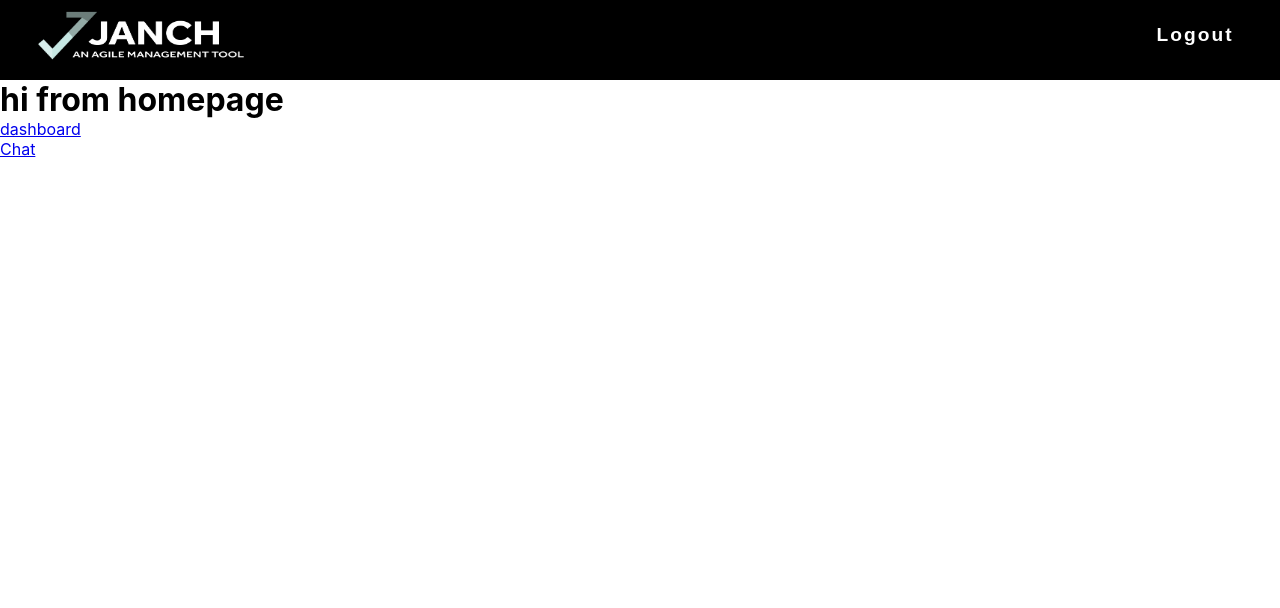
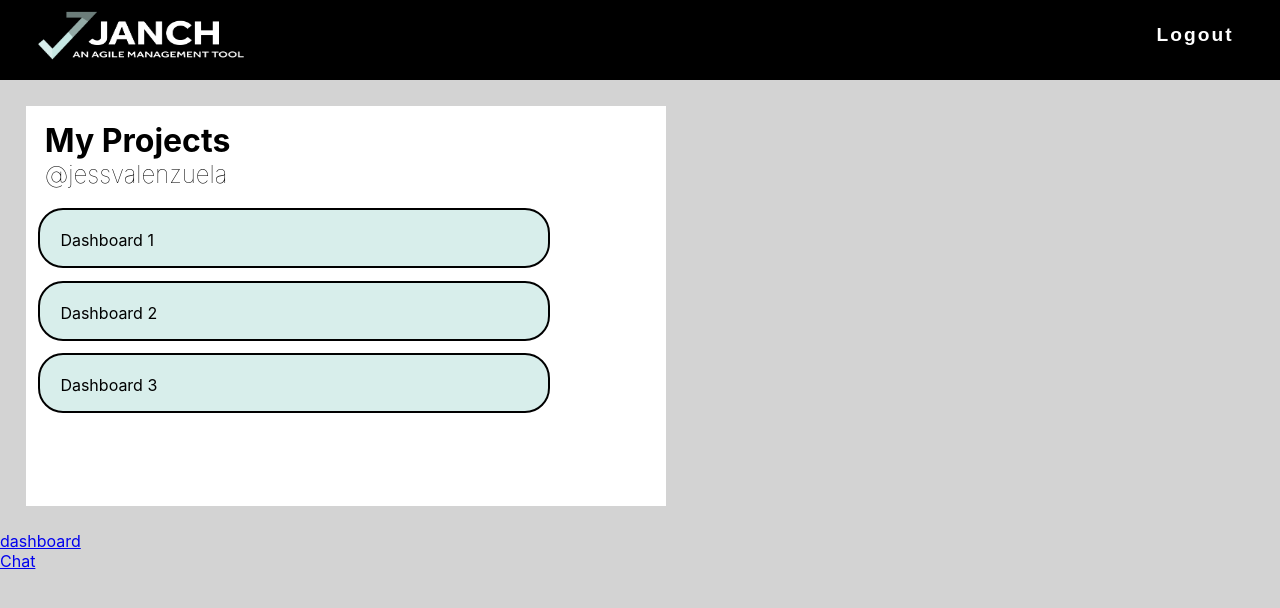
Before and after one commit to arad10/cs554, a React (Create React App) app in the folder client/: page / in a window 1280 px wide. Shown: the top 608 px of the page. Built offline with nearby package versions, Linux system fonts and the light colour scheme.

Commit message:
started home front-end

```diff
--- a/client/package.json
+++ b/client/package.json
@@ -13,6 +13,7 @@
     "react-router-dom": "^5.2.0",
     "react-scripts": "4.0.0",
     "scss": "^0.2.4",
+    "styled-components": "^5.2.1",
     "web-vitals": "^0.2.4"
   },
   "scripts": {
--- a/client/src/App.js
+++ b/client/src/App.js
@@ -1,5 +1,5 @@
 import './App.scss';
-import Home from "./components/Home"
+import Home from "./components/Home/Home"
 import Login from "./components/Login"
 import Dashboard from "./components/Dashboard"
 import Chat from "./components/Chat"
--- a/client/src/App.scss
+++ b/client/src/App.scss
@@ -14,7 +14,8 @@ Variables
   box-sizing: border-box;
 }
 body {
-  background-color: white;
+  background-color: lightgray;
+  margin: 0;
 }
 /*
 ======
@@ -49,7 +50,6 @@ Navbar
   letter-spacing: 2px;
   font-size: 1.2rem;
   padding: 0.25rem 0.5rem;
-  transition: var(--mainTransition);
   text-decoration: none;
 }
 .nav-links a:hover {
--- a/client/src/components/Home.js
+++ b/client/src/components/Home/Home.js
@@ -1,12 +1,13 @@
 import React, { useState } from 'react'
 import { Link } from "react-router-dom";
-import Navbar from "./Navbar"
-import Chat from "./Chat"
+import Navbar from "../Navbar"
+import MyProfile from "./MyProfile"
+
 export default function Home() {
   return (
     <div>
       <Navbar />
-      <h1>hi from homepage</h1>
+      <MyProfile />
       <ul>
         <Link to = "/dashboard"><li>dashboard</li></Link>
         <li><Link to = "/chat"><li>Chat</li></Link></li>
--- /dev/null
+++ b/client/src/components/Home/MyProfile.js
@@ -0,0 +1,84 @@
+import React from "react";
+import styled from "styled-components";
+import { Link } from "react-router-dom";
+
+//dummy data for now
+const profileInfo = {
+    id: 1,
+    username: "jessvalenzuela",
+    dashboards: [1, 2, 3]
+  }
+const dashboards = [
+  {
+    id:1,
+    dashboardName: "Dashboard 1",
+  },
+  {
+    id:2,
+    dashboardName: "Dashboard 2"
+  },
+  {
+    id:3,
+    dashboardName: "Dashboard 3"
+  }
+]
+
+const MyProfile = () => {
+  // for each project id in id array, should get the projects by id and display name. when click on name brings to dashboard (when backend is built).
+  const projects = dashboards.map(project=>{
+            return(
+          <Link to = "/dashboard" className="link"><li>{project.dashboardName}</li></Link>
+          )})
+  return (
+    <Wrapper>
+      <div className="profile">
+      <div className = "info">
+        <h1>My Projects</h1>
+        <h2>@{profileInfo.username}</h2>
+        </div>
+        <ul>
+          {projects}
+        </ul>
+      </div>
+    </Wrapper>
+  );
+};
+
+const Wrapper = styled.article`
+  .profile {
+    margin: 2%;
+    background: white;
+    position: relative;
+    height: 400px;
+    width: 50%;
+  }
+  .info{
+    margin: 3%
+  }
+  h1{
+    padding-top: 2.5%;
+    font-size: 32px;
+
+  }
+  h2{
+    font-weight: lighter;
+  }
+
+  li{
+    list-style: none;
+    border-radius: 25px;
+    border: 2px solid black;
+    background: rgb(216, 238, 235);
+    padding: 20px;
+    width: 80%;
+    height: 60px;
+    margin: 2%;
+
+      }
+    .link{
+      text-decoration: none;
+      color: black;
+
+    }
+`;
+export default MyProfile;
```
